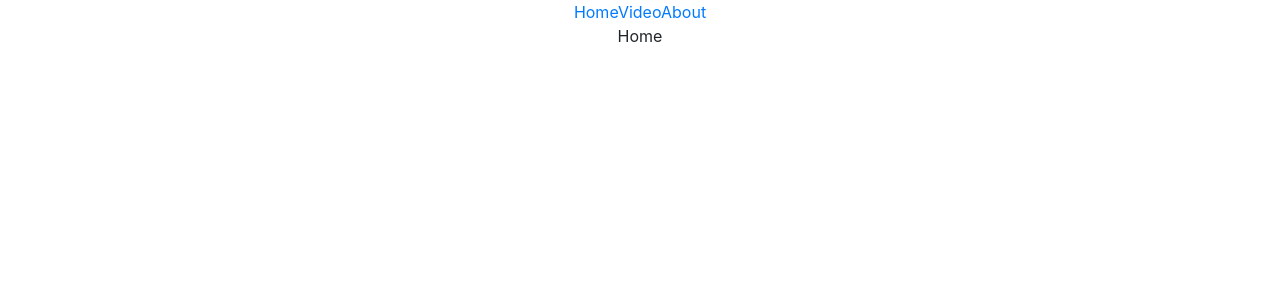
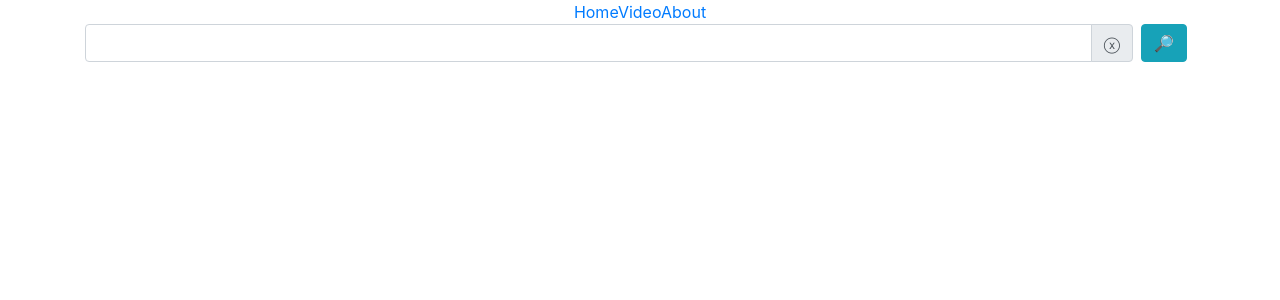
Before and after one commit to AminesCodes/Unit_4_Assessement, a React (Create React App) app: page / in a window 1280 px wide. Shown: the top 300 px of the page. Built offline with nearby package versions, Linux system fonts and the light colour scheme.

Commit message:
Search form created (without functionality)

```diff
--- a/src/App.js
+++ b/src/App.js
@@ -7,6 +7,22 @@ import Video from './components/Video'
 import About from './components/About'
 
 class App extends React.PureComponent {
+  state = {
+    search: '',
+    result: []
+  }
+
+  handleSearchForm = async(event) => {
+    event.preventDefault()
+  }
+
+  handleInputField = event => {
+
+  }
+
+  handleInitSearch = () => {
+
+  }
 
   render() {
     return (
@@ -18,12 +34,18 @@ class App extends React.PureComponent {
         </nav>
 
         <Switch>
-          <Route path='/video' render={props => (<Video {...props} />)} />
+          <Route path='/video' render={props => (
+                <Video {...props} />
+            )} />
           <Route path='/about' component={About} />
-          <Route path='/' render={props => (<Home {...props} />)} />
-          <Route path='/video' component={Video} />)} />
-          <Route path='/about' component={About} />
-          <Route path='/' component={Home} />)} />
+          <Route path='/' render={props => (
+                <Home
+                  handleSearchForm = {this.handleSearchForm}
+                  inputValue = {this.state.search}
+                  handleInputField = {this.handleInputField}
+                  handleInitSearch = {this.handleInitSearch}
+                  {...props} />
+            )} />
         </Switch>
       </div>
     );
--- a/src/components/Home.jsx
+++ b/src/components/Home.jsx
@@ -6,8 +6,21 @@ export default class Home extends React.PureComponent {
 
     render() {
         return (
-            <div>
-                Home
+            <div className='container'>
+                <form className='d-flex' onSubmit={this.props.handleSearchForm}>
+                    <div className="input-group mb-3 mr-sm-2 flex-fill">
+                        <input
+                            type="text"
+                            className="form-control"
+                            value={this.props.inputValue}
+                            onChange={this.props.handleInputField}
+                        />
+                        <div className="input-group-append">
+                            <span className="input-group-text" role="emoji" aria-label="Close">ⓧ</span>
+                        </div>
+                    </div>
+                    <button className='btn btn-info mb-3 mr-sm-2'><span role="emoji" aria-label="Search">🔎</span></button>
+                </form>
             </div>
         )
     }
```
